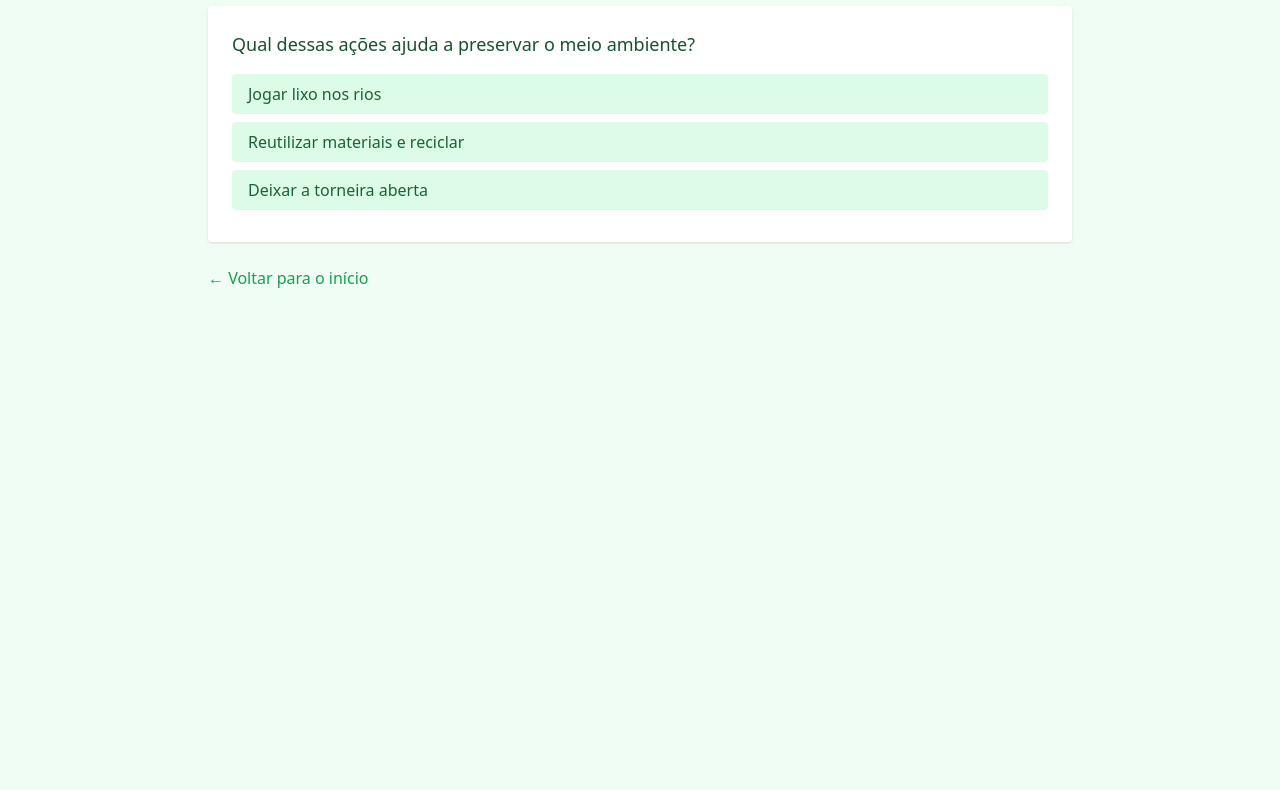
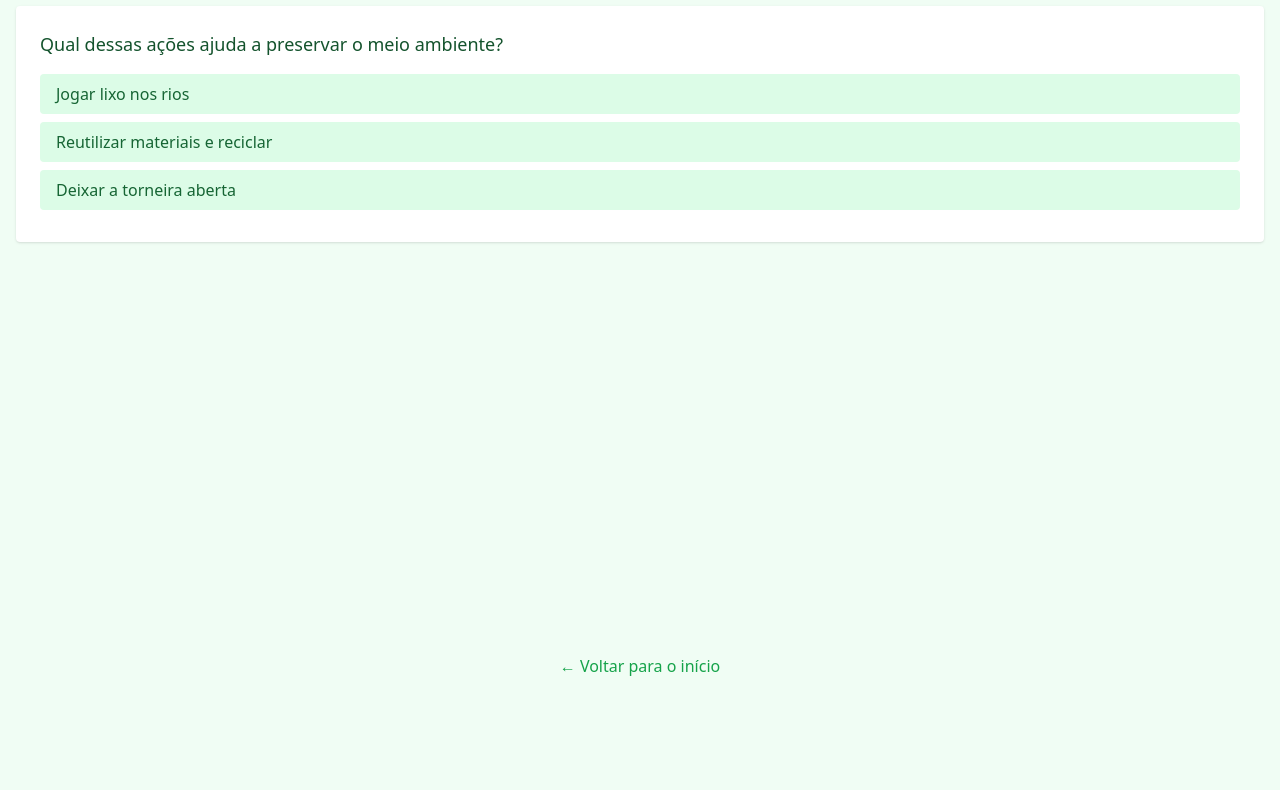
Before and after one commit to victooorhg/ECOHGJ, a plain HTML site: page quiz.html in a window 1280 px wide. Shown: the part 86-876 px from the top of the page. Before the commit the page ends 800 px from the top, so only its background shows below. Drawn offline with nearby package versions, Linux system fonts and the light colour scheme.

Commit message:
quiz.html

```diff
--- a/quiz.html
+++ b/quiz.html
@@ -8,13 +8,13 @@
 </head>
 <body class="bg-green-50 text-green-900 font-sans">
 
-  <div class="container mx-auto px-4 py-8 max-w-4xl">
+  <div class="container mx-auto px-4 py-8 max-w-full">
     <h1 class="text-3xl font-bold mb-6 text-green-700">🌿 Quiz Ambiental</h1>
     <div id="quiz" class="space-y-6"></div>
 
     <div id="result" class="mt-8 text-xl font-semibold text-green-700 hidden"></div>
 
-    <a href="index.html" class="mx-auto mt-6 inline-block text-green-600 hover:underline">← Voltar para o início</a>
+    <a href="index.html" class="flex justify-center items-center h-screen mt-6 inline-block text-green-600 hover:underline">← Voltar para o início</a>
   </div>
 
   <script>
```
